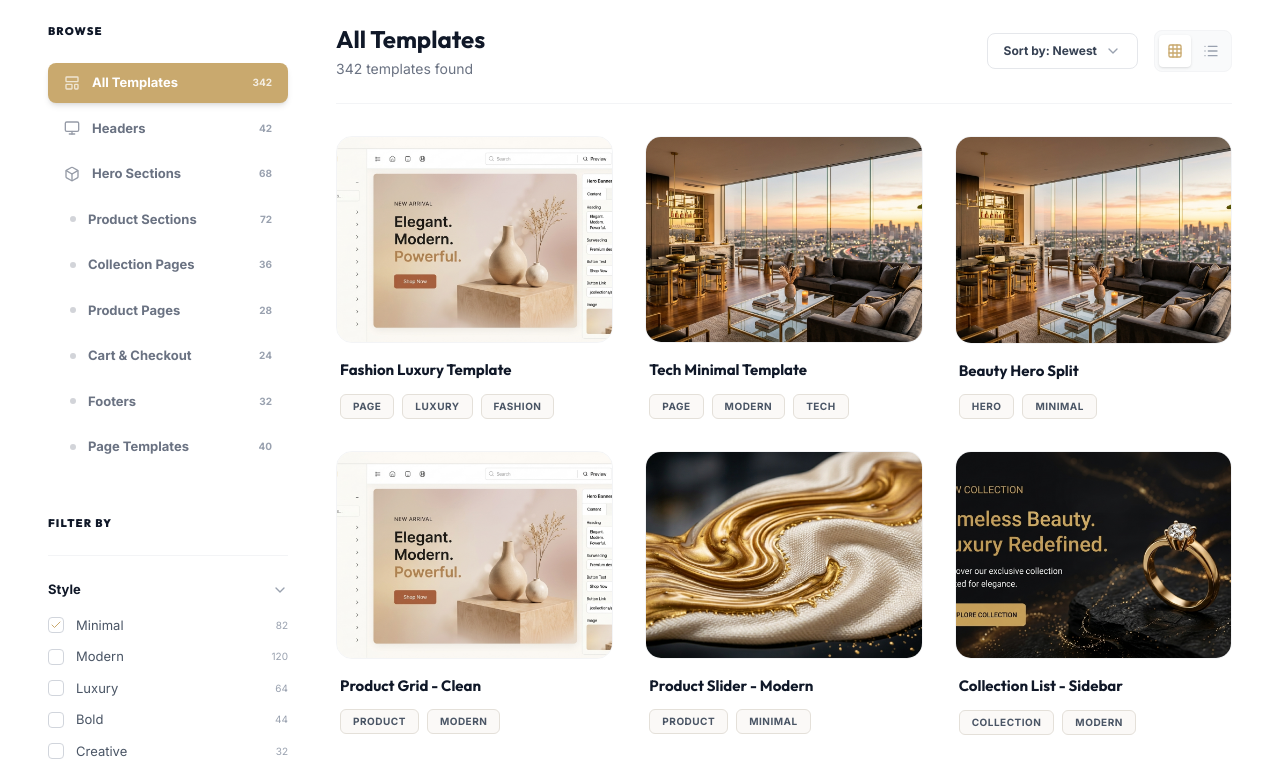
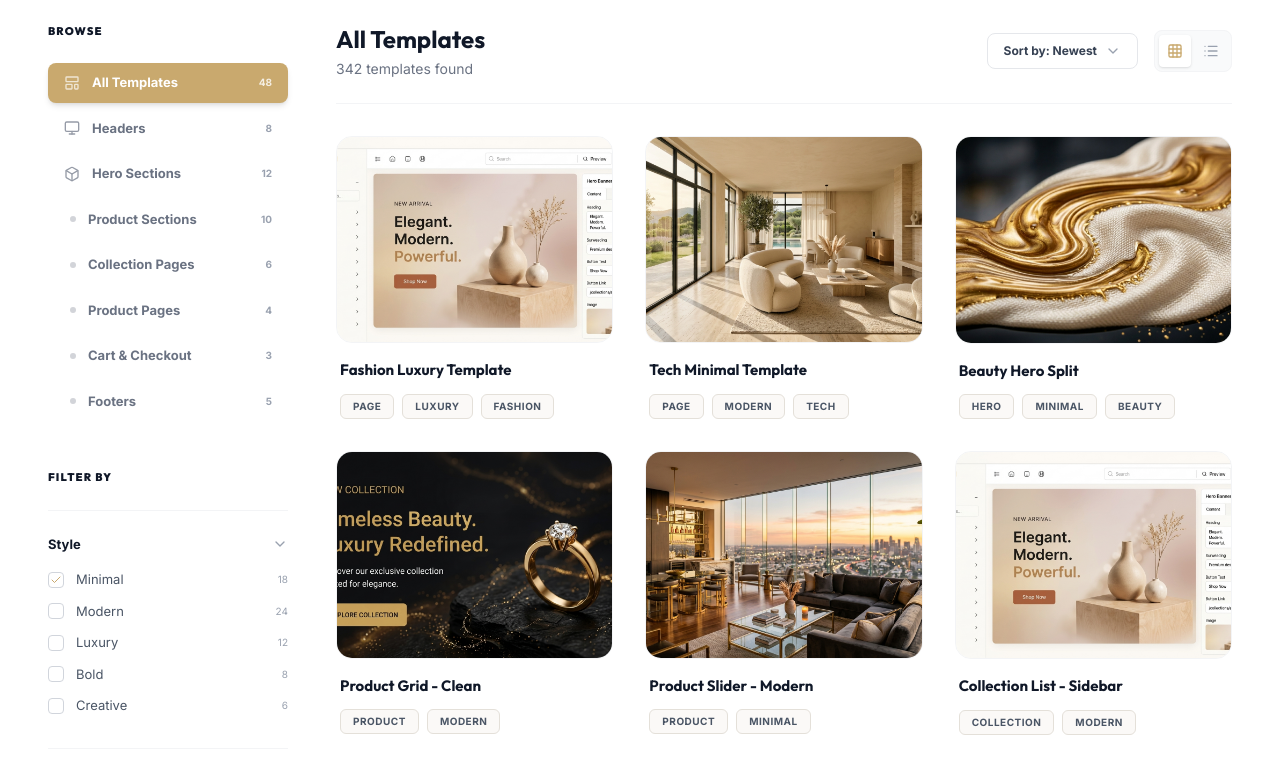
Before and after one commit to zeeshan912989/LiquidUIPro, a Next.js app: page /templates in a window 1280 px wide. Shown: the part 800-1566 px from the top of the page. Built offline with nearby package versions, Linux system fonts and the light colour scheme.

Commit message:
Updated template gallery with realistic data and unique high-fidelity images

```diff
--- a/app/templates/page.tsx
+++ b/app/templates/page.tsx
@@ -4,46 +4,45 @@ import Link from 'next/link'
 import { Search, Eye, Copy, ChevronDown, Grid, List, Sparkles, ChevronLeft, ChevronRight, LayoutTemplate, Box, RefreshCw, Monitor, Check } from 'lucide-react'
 
 const browseLinks = [
-   { name: 'All Templates', count: 342, active: true },
-   { name: 'Headers', count: 42 },
-   { name: 'Hero Sections', count: 68 },
-   { name: 'Product Sections', count: 72 },
-   { name: 'Collection Pages', count: 36 },
-   { name: 'Product Pages', count: 28 },
-   { name: 'Cart & Checkout', count: 24 },
-   { name: 'Footers', count: 32 },
-   { name: 'Page Templates', count: 40 },
+   { name: 'All Templates', count: 48, active: true },
+   { name: 'Headers', count: 8 },
+   { name: 'Hero Sections', count: 12 },
+   { name: 'Product Sections', count: 10 },
+   { name: 'Collection Pages', count: 6 },
+   { name: 'Product Pages', count: 4 },
+   { name: 'Cart & Checkout', count: 3 },
+   { name: 'Footers', count: 5 },
 ];
 
 const styles = [
-   { name: 'Minimal', count: 82 },
-   { name: 'Modern', count: 120 },
-   { name: 'Luxury', count: 64 },
-   { name: 'Bold', count: 44 },
-   { name: 'Creative', count: 32 },
+   { name: 'Minimal', count: 18 },
+   { name: 'Modern', count: 24 },
+   { name: 'Luxury', count: 12 },
+   { name: 'Bold', count: 8 },
+   { name: 'Creative', count: 6 },
 ];
 
 const industries = [
-   { name: 'Fashion', count: 86 },
-   { name: 'Beauty', count: 42 },
-   { name: 'Electronics', count: 38 },
-   { name: 'Home & Decor', count: 36 },
-   { name: 'Jewelry', count: 28 },
+   { name: 'Fashion', count: 22 },
+   { name: 'Beauty', count: 14 },
+   { name: 'Electronics', count: 12 },
+   { name: 'Home & Decor', count: 10 },
+   { name: 'Jewelry', count: 8 },
 ];
 
 const templates = [
    { id: 'fashion-luxury', title: 'Fashion Luxury Template', image: '/assets/images/hero1.jpeg', tags: ['Page', 'Luxury', 'Fashion'] },
-   { id: 'tech-minimal', title: 'Tech Minimal Template', image: '/assets/images/hero-penthouse.jpg', tags: ['Page', 'Modern', 'Tech'] },
-   { id: 3, title: 'Beauty Hero Split', image: '/assets/images/hero-penthouse.jpg', tags: ['Hero', 'Minimal'] },
-   { id: 4, title: 'Product Grid - Clean', image: '/assets/images/hero1.jpeg', tags: ['Product', 'Modern'] },
-   { id: 5, title: 'Product Slider - Modern', image: '/assets/images/hero-liquid-gold.jpg', tags: ['Product', 'Minimal'] },
-   { id: 6, title: 'Collection List - Sidebar', image: '/assets/images/hero2.jpeg', tags: ['Collection', 'Modern'] },
-   { id: 7, title: 'Cart Drawer - Side', image: '/assets/images/hero1.jpeg', tags: ['Cart', 'Modern'] },
-   { id: 8, title: 'One Page Checkout', image: '/assets/images/hero-penthouse.jpg', tags: ['Checkout', 'Minimal'] },
+   { id: 'tech-minimal', title: 'Tech Minimal Template', image: '/assets/images/hero-luxury-living.jpg', tags: ['Page', 'Modern', 'Tech'] },
+   { id: 3, title: 'Beauty Hero Split', image: '/assets/images/hero-liquid-gold.jpg', tags: ['Hero', 'Minimal', 'Beauty'] },
+   { id: 4, title: 'Product Grid - Clean', image: '/assets/images/hero2.jpeg', tags: ['Product', 'Modern'] },
+   { id: 5, title: 'Product Slider - Modern', image: '/assets/images/hero-penthouse.jpg', tags: ['Product', 'Minimal'] },
+   { id: 6, title: 'Collection List - Sidebar', image: '/assets/images/hero1.jpeg', tags: ['Collection', 'Modern'] },
+   { id: 7, title: 'Cart Drawer - Side', image: '/assets/images/hero2.jpeg', tags: ['Cart', 'Modern'] },
+   { id: 8, title: 'One Page Checkout', image: '/assets/images/hero-luxury-living.jpg', tags: ['Checkout', 'Minimal'] },
    { id: 9, title: 'Footer - Dark Modern', image: '/assets/images/hero-liquid-gold.jpg', tags: ['Footer', 'Modern'] },
-   { id: 10, title: 'Landing Page - Skincare', image: '/assets/images/hero1.jpeg', tags: ['Page', 'Beauty'] },
-   { id: 11, title: 'Landing Page - Electronics', image: '/assets/images/hero-penthouse.jpg', tags: ['Page', 'Electronics'] },
-   { id: 12, title: 'Landing Page - Jewelry', image: '/assets/images/hero2.jpeg', tags: ['Page', 'Luxury'] },
+   { id: 10, title: 'Landing Page - Skincare', image: '/assets/images/hero-penthouse.jpg', tags: ['Page', 'Beauty'] },
+   { id: 11, title: 'Landing Page - Electronics', image: '/assets/images/hero-luxury-living.jpg', tags: ['Page', 'Electronics'] },
+   { id: 12, title: 'Landing Page - Jewelry', image: '/assets/images/hero-liquid-gold.jpg', tags: ['Page', 'Luxury'] },
 ];
 
 export default function TemplatesPage() {
```
